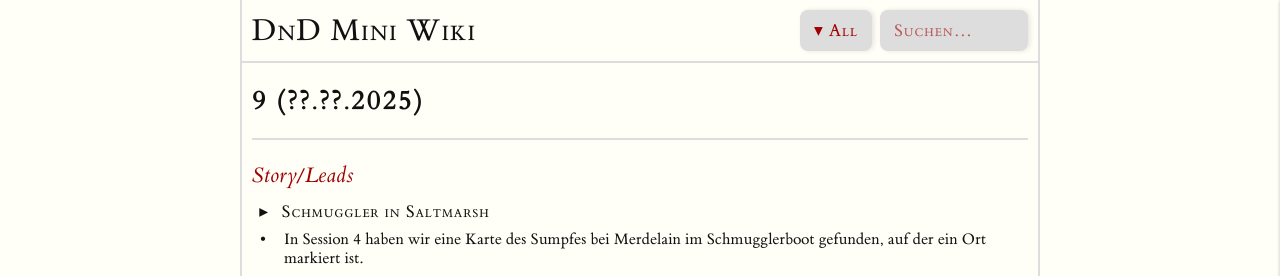
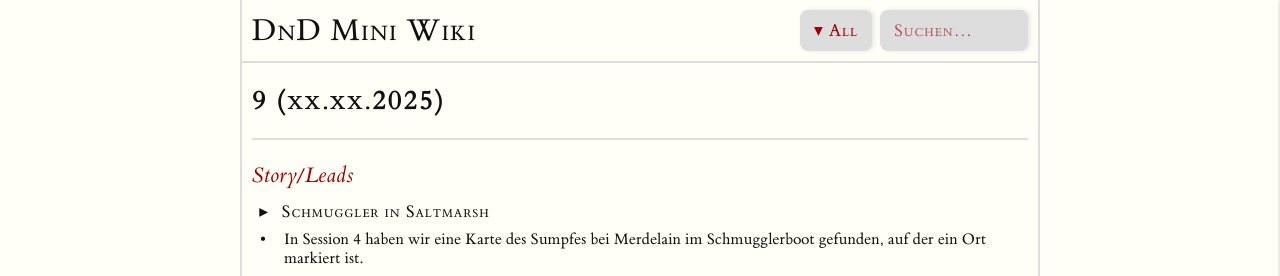
Before and after one commit to FelixDnD/FelixDnD.github.io, a Jekyll site: the page built from content/Sessions/9 (??.??.2025).md, in a window 1280 px wide. Shown: the top 276 px of the page. Built offline with Jekyll 4.4.1, drawn with Linux system fonts in a browser that asks for light colours; some web fonts are replaced.

Commit message:
Update 9 (??.??.2025).md

```diff
--- a/content/Sessions/9 (??.??.2025).md
+++ b/content/Sessions/9 (??.??.2025).md
@@ -2,7 +2,7 @@
 
 ---
 
-# 9 (??.??.2025)
+# 9 (xx.xx.2025)
 
 * * *
 
```
